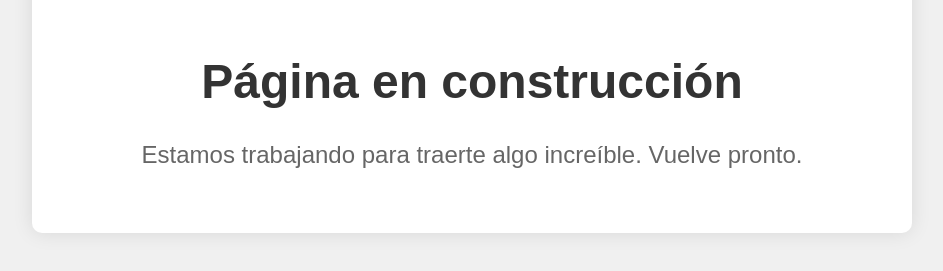
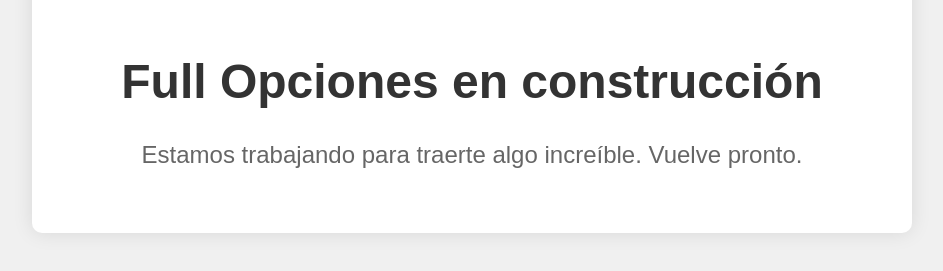
Before and after one commit to albodavid/fullopcionesenconstruccion, a plain HTML site: page index.html in a window 1280 px wide. Shown: the part 461-732 px from the top of the page, without its empty margins (168-1111 px from the left). Drawn offline with Linux system fonts and the light colour scheme.

Commit message:
Update index.html

```diff
--- a/index.html
+++ b/index.html
@@ -38,7 +38,7 @@
 <body>
     <div class="container">
         <img src="logo.png" alt="Logo">
-        <h1>Página en construcción</h1>
+        <h1>Full Opciones en construcción</h1>
         <p>Estamos trabajando para traerte algo increíble. Vuelve pronto.</p>
     </div>
 </body>
```
